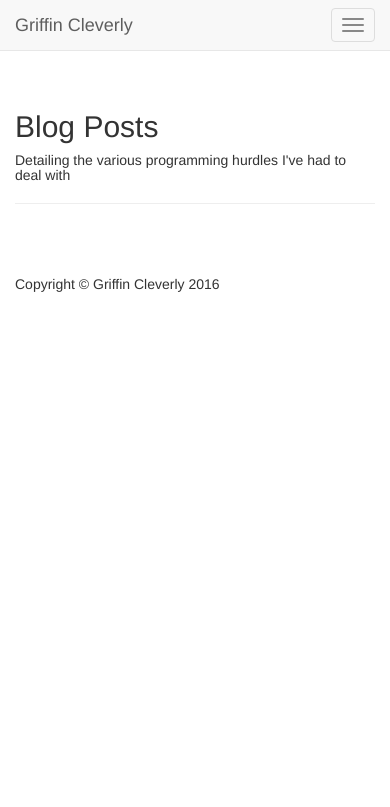
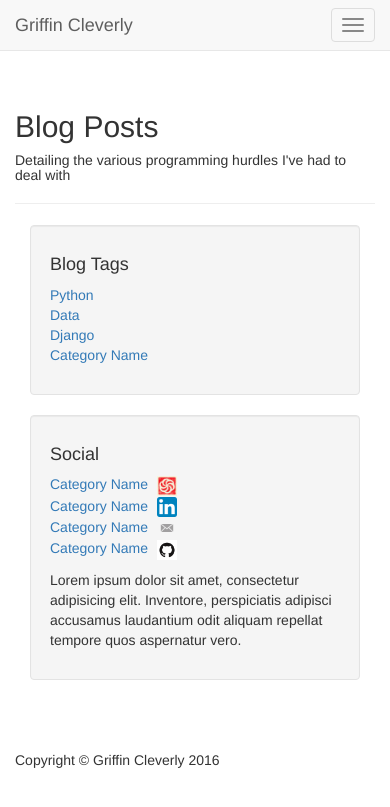
Before and after one commit to gcleverly/my-blog, a Django app: page /blog/ in a window 390 px wide. Shown: the top 807 px of the page. Run offline with Django 3.2, Linux system fonts and the light colour scheme; data that the repository does not hold is empty; some libraries are stand-ins or nearby versions.

Commit message:
Layout for blog detail more robust

```diff
--- a/assets/css/blog-post.css
+++ b/assets/css/blog-post.css
@@ -53,4 +53,5 @@ footer {
 }
 .aboutpic {
     vertical-align:middle;
+    margin: 50px;
 }
--- a/blog/templates/blog/post_list.html
+++ b/blog/templates/blog/post_list.html
@@ -1,4 +1,5 @@
 {% extends "layout.html" %}
+{% load static from staticfiles %}
 
 {% block title %}Blog Posts{% endblock %}
 
@@ -9,6 +10,7 @@
 </header>
 <div class="container">
     <div class="row">
+        <div class="col-lg-6">
             {% for post in posts %}
             <article>
                 <dt><a href="{% url 'blog:detail' pk=post.pk %}">{{ post.title }} - {{ post.date }}</a></dt>
@@ -17,6 +19,62 @@
             </br>
             {% endfor %}
         </div>
+        <!-- Blog Sidebar Widgets Column -->
+        <div class="col-md-4">
+
+            <!-- Blog Categories Well -->
+            <div class="well">
+                <h4>Blog Tags</h4>
+                <div class="row">
+                    <div class="col-lg-6">
+                        <ul class="list-unstyled">
+                            <li><a href="#">Python</a>
+                            </li>
+                            <li><a href="#">Data</a>
+                            </li>
+                            <li><a href="#">Django</a>
+                            </li>
+                            <li><a href="#">Category Name</a>
+                            </li>
+                        </ul>
+                    </div>
+                </div>
+                <!-- /.row -->
+            </div>
+
+            <!-- Side Widget Well -->
+            <div class="well">
+                <h4>Social</h4>
+                <ul class="list-unstyled">
+                    <li><a href="#">Category Name</a>
+                        <a href="https://www.codewars.com/users/gcleverly"><img src="{% static 'images/codewars.jpeg' %}" alt="CodeWars" class="social-icon"></a>
+                    </li>
+                    <li><a href="#">Category Name</a>
+                        <a href="http://linkedin.com"><img src="{% static 'images/linkedin-512.png' %}" alt="LinkedIn Logo" class="social-icon"></a>
+                    </li>
+                    <li><a href="#">Category Name</a>
+                        <a href="http://facebook.com"><img src="{% static 'images/mail.png' %}" alt="E-Mail" class="social-icon"></a>
+                    </li>
+                    <li><a href="#">Category Name</a>
+                        <a href="http://github.com"><img src="{% static 'images/Github-Mark.png' %}" alt="Github" class="social-icon"></a>
+                    </li>
+                </ul>
+                <p>Lorem ipsum dolor sit amet, consectetur adipisicing elit. Inventore, perspiciatis adipisci accusamus laudantium odit aliquam repellat tempore quos aspernatur vero.</p>
+            </div>
+
+        </div>
+
+
+
+
+
+
+
+
+
+
+
+    </div>
 </div>
 
 {% endblock %}
--- a/blog/views.py
+++ b/blog/views.py
@@ -1,11 +1,15 @@
 from django.shortcuts import get_object_or_404, render
-from django.http import HttpResponse, HttpResponseRedirect
+from django.http import HttpResponse, HttpResponseRedirect, Http404
 from django.utils import timezone
+from django.contrib import messages
+
 from .models import Post
 from .forms import PostForm
 
 
 def post_create(request):
+    if not request.user.is_staff or not request.user.is_superuser:
+        raise Http404
     form = PostForm(request.POST or None)
     if form.is_valid():
         instance = form.save(commit=False)
@@ -26,6 +30,8 @@ def post_detail(request,pk):
 	return render(request,'blog/post_detail.html',{'post':post})
 
 def post_update(request, pk):
+    if not request.user.is_staff or not request.user.is_superuser:
+        raise Http404
     instance = get_object_or_404(Post, pk=pk)
     form = PostForm(request.POST or None, instance=instance)
     if form.is_valid():
@@ -41,5 +47,9 @@ def post_update(request, pk):
     }
     return render(request, 'blog/post_form.html', context)
 
-def post_delete(request):
-    return HttpRespose("<h1>Delete</h1>")
+def post_delete(request, pk):
+    if not request.user.is_staff or not request.user.is_superuser:
+        raise Http404
+    instance = get_object_or_404(Post, pk=pk)
+    instance.delete()
+    messages.success(request, "successfully deleted")
--- a/mysite/settings.py
+++ b/mysite/settings.py
@@ -24,7 +24,7 @@ print("base dir path", BASE_DIR)
 SECRET_KEY = '2g*29+j4asly^3r(fh$vnw*0imo1o&8hqvpl-(wrgroc2$6my3'
 
 # SECURITY WARNING: don't run with debug turned on in production!
-DEBUG = False
+DEBUG = True
 
 ALLOWED_HOSTS = ['gcleverly.pythonanywhere.com']
 
--- a/templates/about_me.html
+++ b/templates/about_me.html
@@ -10,7 +10,7 @@
 
 <div class="row">
     <div class="col-lg-4">
-        <img src="{% static 'images/me.jpg' %}" ALT="ME" WIDTH=200 HEIGHT=250 class="center-block">
+        <img src="{% static 'images/me.jpg' %}" ALT="ME" WIDTH=200 HEIGHT=250 class="center-block aboutpic">
     </div>
     <div class="col-lg-8">
         <h1 class="aboutme">Griffin Cleverly</h1>
@@ -22,6 +22,8 @@
         </p>
         <hr>
     </div>
+</div>
+<div class="row">
     <div class="col-lg-4 col-md-4 col-sm-4 col-xs-12">
         There will be other important things in here when I can think of what to put
 
```
Also changed, not shown: blog/templates/blog/post_detail.html (+0 -16 lines). Lines whose indentation alone changed are shown as unchanged.
